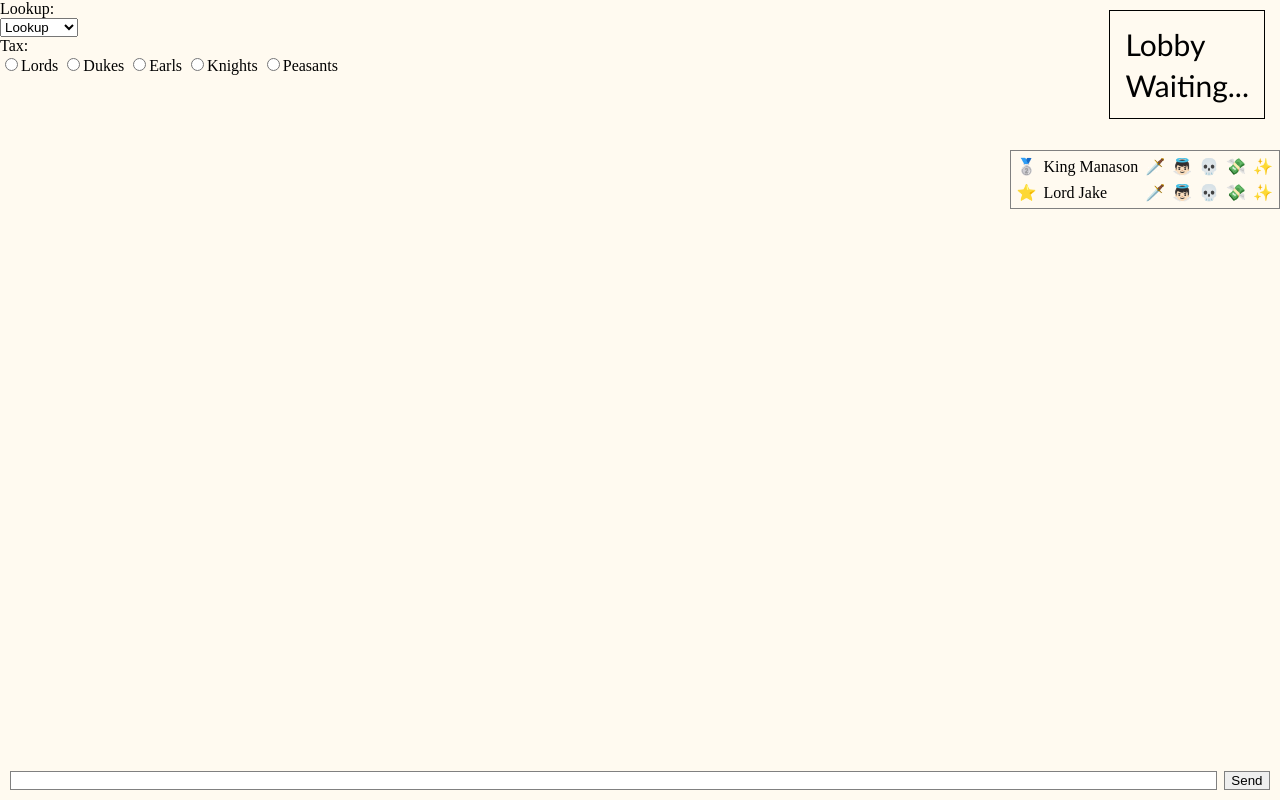
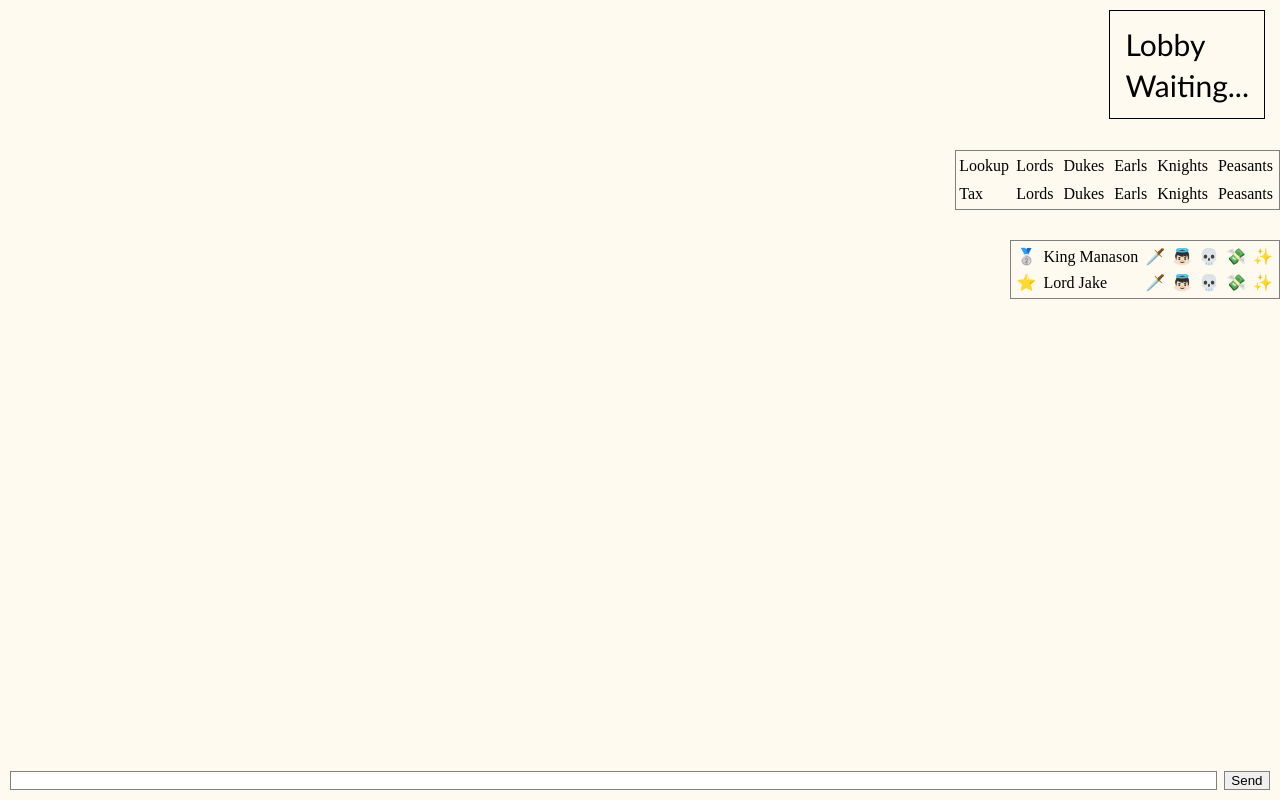
Before and after one commit to Manason/Kings-and-Peasants, a plain HTML site: page public/index.html in a window 1280 px wide. Drawn offline with nearby package versions, Linux system fonts and the light colour scheme; no server answers.

Commit message:
added kings-module

```diff
--- a/Commands.js
+++ b/Commands.js
@@ -231,6 +231,7 @@ class Tax extends Command{
 			game.roleToTax = super.groupArgument(input[1]);
 
 		player.sendBack("The " + game.roleToTax + "s will be taxed at the beginning of the next day");
+		player.setIcons("km-tax", game.roleToTax);
 	}
 }
 
--- a/public/index.html
+++ b/public/index.html
@@ -19,6 +19,27 @@
 		<div class="timer">
 			<p>Waiting...</p>
 		</div>
+	</div>
+
+	<div class="kings-module">
+		<table>
+			<tr>
+				<td>Lookup</td>
+				<td class="pl-button" onclick="socket.emit(\'messageFromClient\', {content: \'/lookup Lord\'});">Lords</td>
+				<td class="pl-button" onclick="socket.emit(\'messageFromClient\', {content: \'/lookup Duke\'});">Dukes</td>
+				<td class="pl-button" onclick="socket.emit(\'messageFromClient\', {content: \'/lookup Earl\'});">Earls</td>
+				<td class="pl-button" onclick="socket.emit(\'messageFromClient\', {content: \'/lookup Knight\'});">Knights</td>
+				<td class="pl-button" onclick="socket.emit(\'messageFromClient\', {content: \'/lookup Peasant\'});">Peasants</td>
+			</tr>
+			<tr>
+				<td>Tax</td>
+				<td class="pl-button km-tax" onclick="socket.emit(\'messageFromClient\', {content: \'/tax Lord\'});">Lords</td>
+				<td class="pl-button km-tax" onclick="socket.emit(\'messageFromClient\', {content: \'/tax Duke\'});">Dukes</td>
+				<td class="pl-button km-tax" onclick="socket.emit(\'messageFromClient\', {content: \'/tax Earl\'});">Earls</td>
+				<td class="pl-button km-tax" onclick="socket.emit(\'messageFromClient\', {content: \'/tax Knight\'});">Knights</td>
+				<td class="pl-button km-tax" onclick="socket.emit(\'messageFromClient\', {content: \'/tax Peasant\'});">Peasants</td>
+			</tr>
+		</table>
 	</div>
 	<div class="playerlist">
 		<table>
@@ -86,26 +107,7 @@
 			<input type="radio" name="roleaction" class="playerlisticon">
 		</div> -->
 	</div>
-	<div class="lookup-and-tax-module">
-		<div class="king-lookup">
-			<p class="lookup-and-tax-header">Lookup:</p>
-			<select name="lookup">
-				<option value="Lookup">Lookup</option>
-				<option value="Lord">Lords</option>
-				<option value="Earl">Earls</option>
-				<option value="Knight">Knights</option>
-				<option value="Peasant">Peasants</option>
-			</select>
-		</div>
-		<div class="king-tax">
-			<p class="lookup-and-tax-header">Tax:</p>
-			<input type="radio" name="group-tax" class="role-tax">Lords</input>
-			<input type="radio" name="group-tax" class="role-tax">Dukes</input>
-			<input type="radio" name="group-tax" class="role-tax">Earls</input>
-			<input type="radio" name="group-tax" class="role-tax">Knights</input>
-			<input type="radio" name="group-tax" class="role-tax">Peasants</input>
-		</div>
-	</div>
+
 	<div class="chat">
 		<div class="chat-window">
 			<!-- <div class="chat-entry">
@@ -265,11 +267,21 @@
 	//Execute doesn't work
 	//Undoing duke block
 	socket.on('setIcons', function(obj){
-		$(".pl-"+obj.type).removeClass("selected-icon");
-		$(".pl-"+obj.type).removeClass("disabled-icon");
-		if(obj.name != "null"){
-			$(".playerlist td.pl-name:contains( "+obj.name+")").siblings(".pl-"+obj.type).addClass("selected-icon");
-			$(".playerlist td.pl-name:not(:contains( "+obj.name+"))").siblings(".pl-"+obj.type).addClass("disabled-icon");
+		if(obj.type == "km-tax"){
+			$("."+obj.type).removeClass("selected-icon");
+			$("."+obj.type).removeClass("disabled-icon");
+			if(obj.name != "null"){
+				$(".km-tax:contains("+obj.name+")").addClass("selected-icon");
+				$(".km-tax:contains("+obj.name+")").addClass("disabled-icon");
+			}
+		}
+		else{
+			$(".pl-"+obj.type).removeClass("selected-icon");
+			$(".pl-"+obj.type).removeClass("disabled-icon");
+			if(obj.name != "null"){
+				$(".playerlist td.pl-name:contains( "+obj.name+")").siblings(".pl-"+obj.type).addClass("selected-icon");
+				$(".playerlist td.pl-name:not(:contains( "+obj.name+"))").siblings(".pl-"+obj.type).addClass("disabled-icon");
+			}
 		}
 	});
 
--- a/public/style.css
+++ b/public/style.css
@@ -15,11 +15,23 @@
 	float: right;
 }
 
-/* PlayerList */
-.playerlist {
+
+/* Kings Module */
+.kings-module{
 	position: fixed;
 	right: 0px;
 	top: 150px;
+	border: 1px solid gray;
+}
+
+
+/* PlayerList */
+.playerlist {
+	position: relative;
+	right: 0px;
+	top: 200px;
+
+	float:right;
 	border: 1px solid gray;
 }
 .playerlist table {
```
